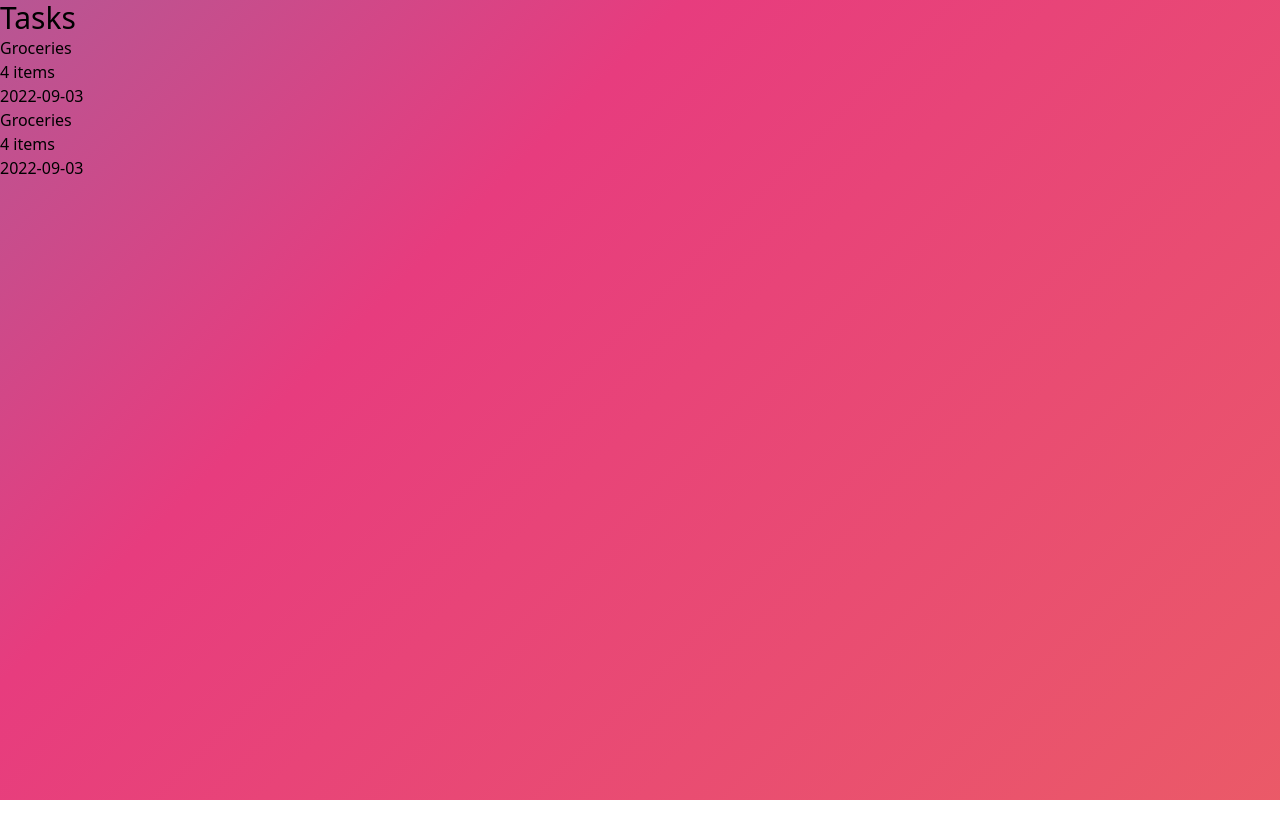
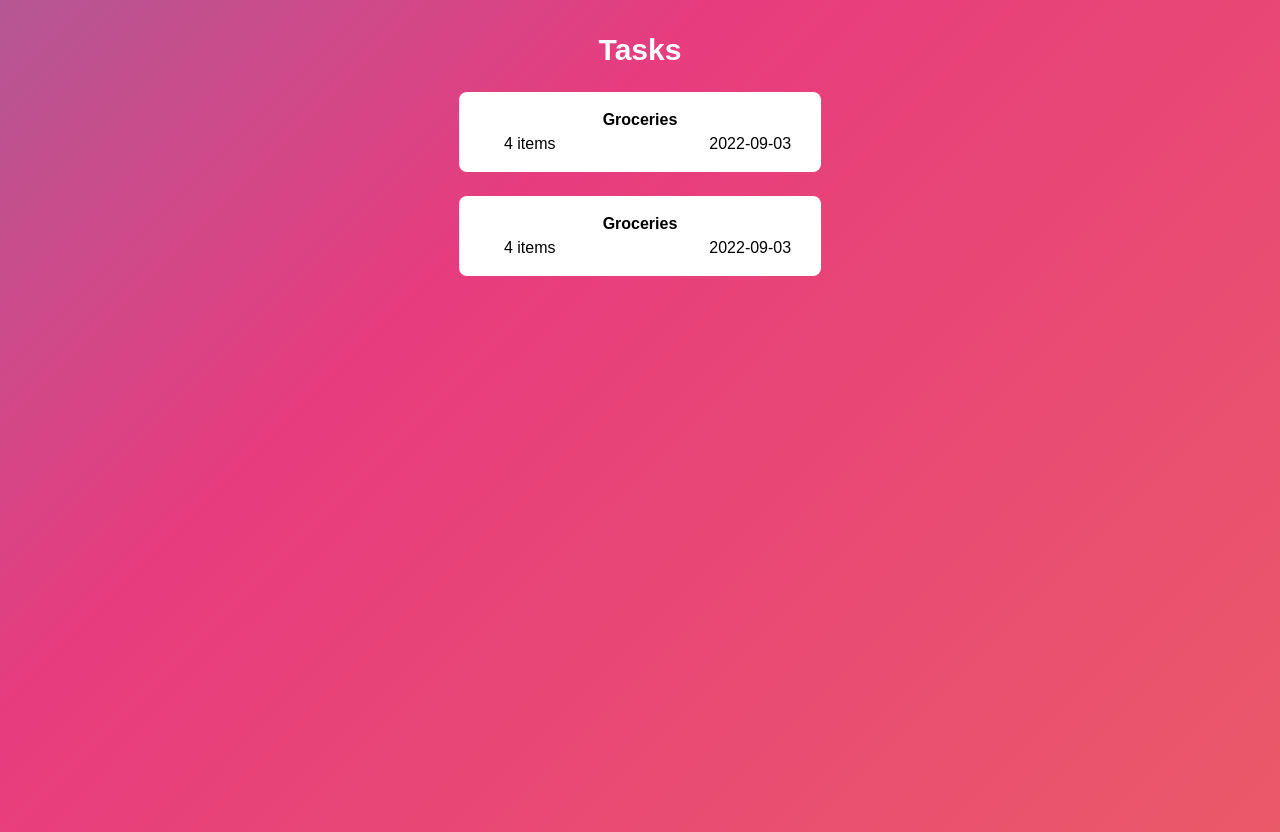
Before and after one commit to rich5k/my-todo, a React (Create React App) app: page / in a window 1280 px wide. Before the commit the page ends 800 px from the top, so only its background shows below. Built offline with nearby package versions, Linux system fonts and the light colour scheme.

Commit message:
modified task and tasks component styles

```diff
--- a/src/App.css
+++ b/src/App.css
@@ -3,6 +3,8 @@ body {
 	background-size: 400% 400%;
 	animation: gradient 15s ease infinite;
 	height: 100vh;
+    @import url('https://fonts.googleapis.com/css2?family=Barlow:wght@300;400;500;700&display=swap');
+    font-family: 'Barlow', sans-serif;
 }
 
 @keyframes gradient {
--- a/src/components/Task.jsx
+++ b/src/components/Task.jsx
@@ -1,9 +1,12 @@
 const Task = () => {
     return (
-        <div className="Task">
-            <div className="name">Groceries</div>
-            <div className="item-num">4 items</div>
-            <div className="updated-date">2022-09-03</div>
+        <div className="Task bg-white my-6 mx-8 text-center rounded-lg p-4">
+            <div className="name font-bold">Groceries</div>
+            <div className="grid grid-cols-3">
+                <div className="item-num">4 items</div>
+                <div></div>
+                <div className="updated-date">2022-09-03</div>
+            </div>
         </div>
      );
 }
--- a/src/components/Tasks.jsx
+++ b/src/components/Tasks.jsx
@@ -2,10 +2,14 @@ import Task from "./Task";
 
 const Tasks = () => {
     return (
-        <div className="Tasks">
-            <div className="text-3xl">Tasks</div>
-            <Task />
-            <Task />
+        <div className="Tasks text-center mt-8 grid grid-cols-3">
+            <div></div>
+            <div>
+                <div className="text-3xl text-white font-bold">Tasks</div>
+                <Task />
+                <Task />
+            </div>
+            <div></div>
         </div>
      );
 }
```
